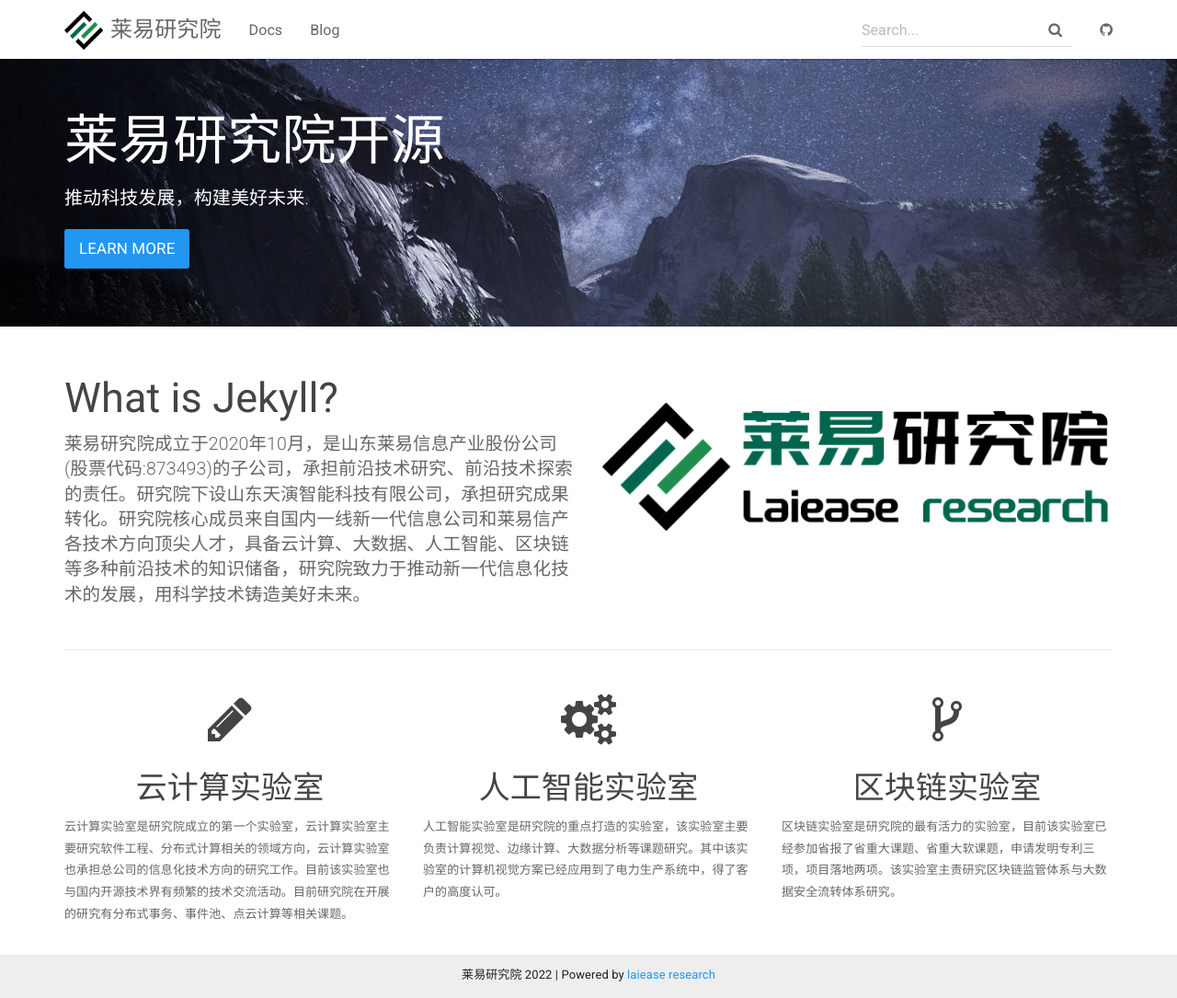
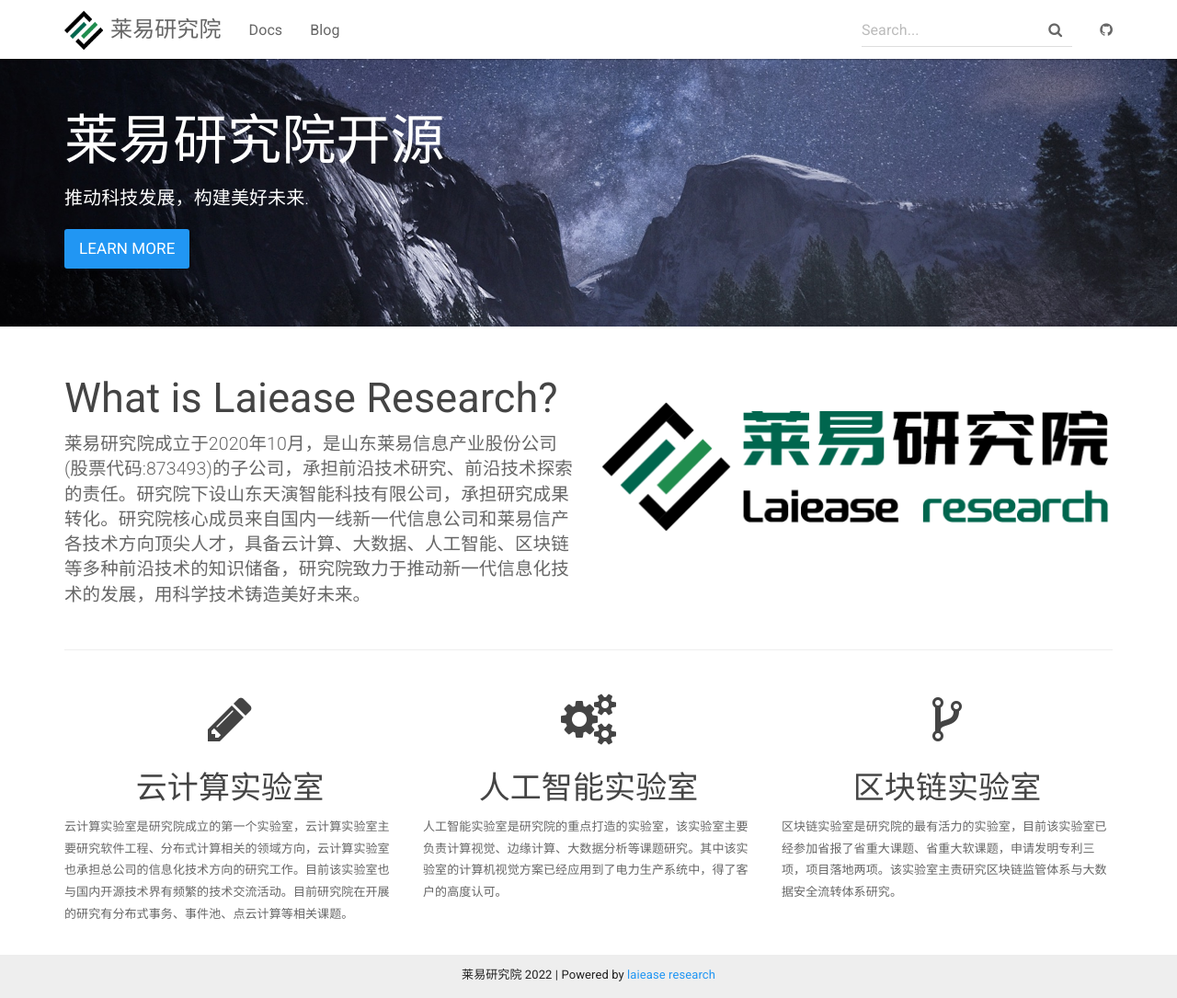
Before and after one commit to laiease/laiease.github.io, a Jekyll site: the page built from index.html, in a window 1280 px wide and 1085 px high. Shown: the whole window at 92% size. Built offline with Jekyll 4.4.1, drawn with Linux system fonts in a browser that asks for light colours.

Commit message:
fix title

```diff
--- a/index.html
+++ b/index.html
@@ -13,7 +13,7 @@
 <div class="container">
     <div class="row">
         <div class="col-md-6">
-            <h2 class="header-light regular-pad">What is Jekyll?</h2>
+            <h2 class="header-light regular-pad">What is Laiease Research?</h2>
               <p class="lead">莱易研究院成⽴于2020年10月，是⼭东莱易信息产业股份公司(股票代码:873493)的子公司，承担前沿技术研究、前沿技术探索的责任。研究院下设山东天演智能科技有限公司，承担研究成果转化。研究院核心成员来自国内一线新一代信息公司和莱易信产各技术方向顶尖人才，具备云计算、⼤数据、⼈⼯智能、区块链等多种前沿技术的知识储备，研究院致⼒于推动新⼀代信息化技术的发展，用科学技术铸造美好未来。</p>
         </div>
         <div class="col-md-6 text-center">
```
